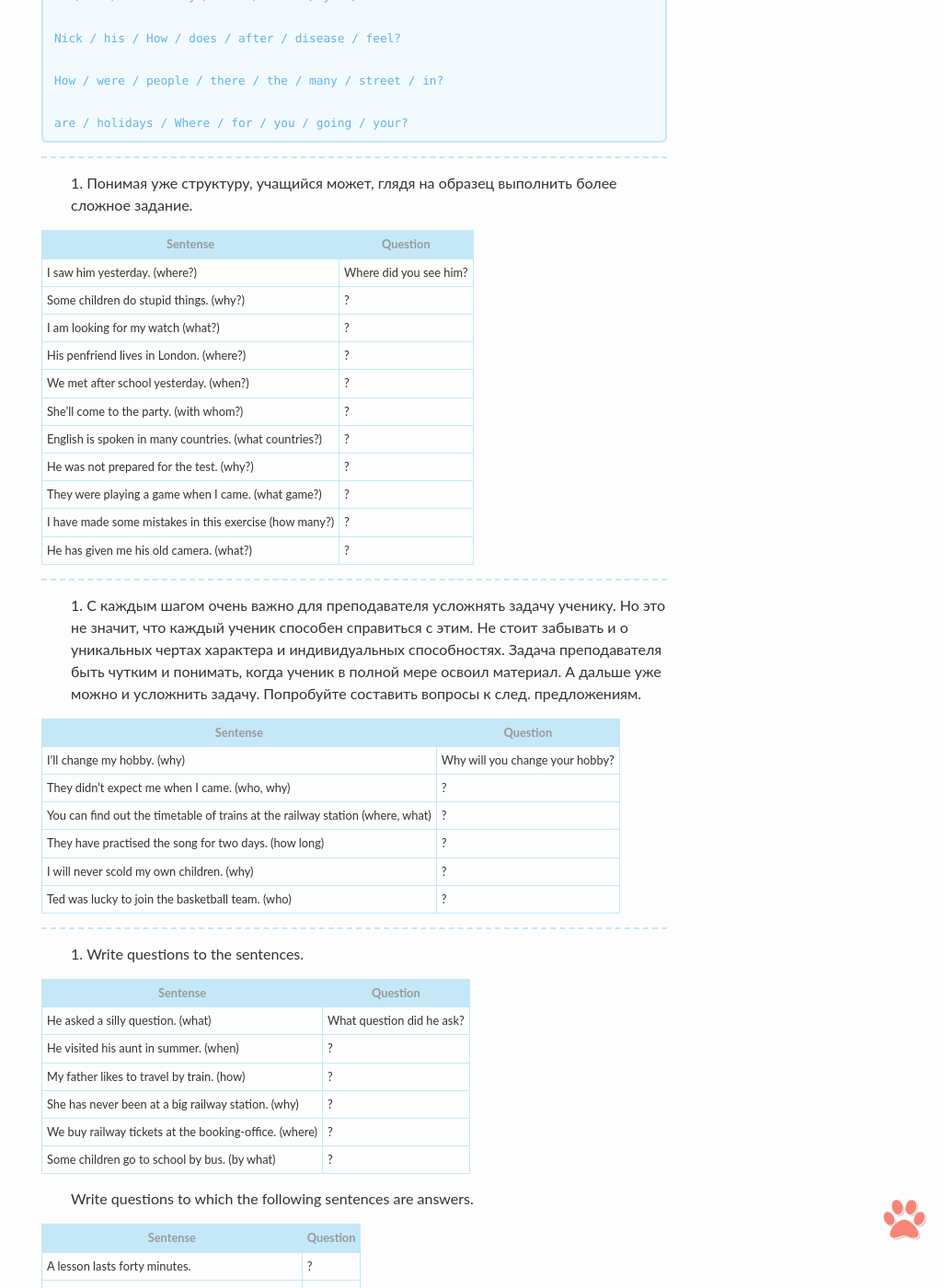
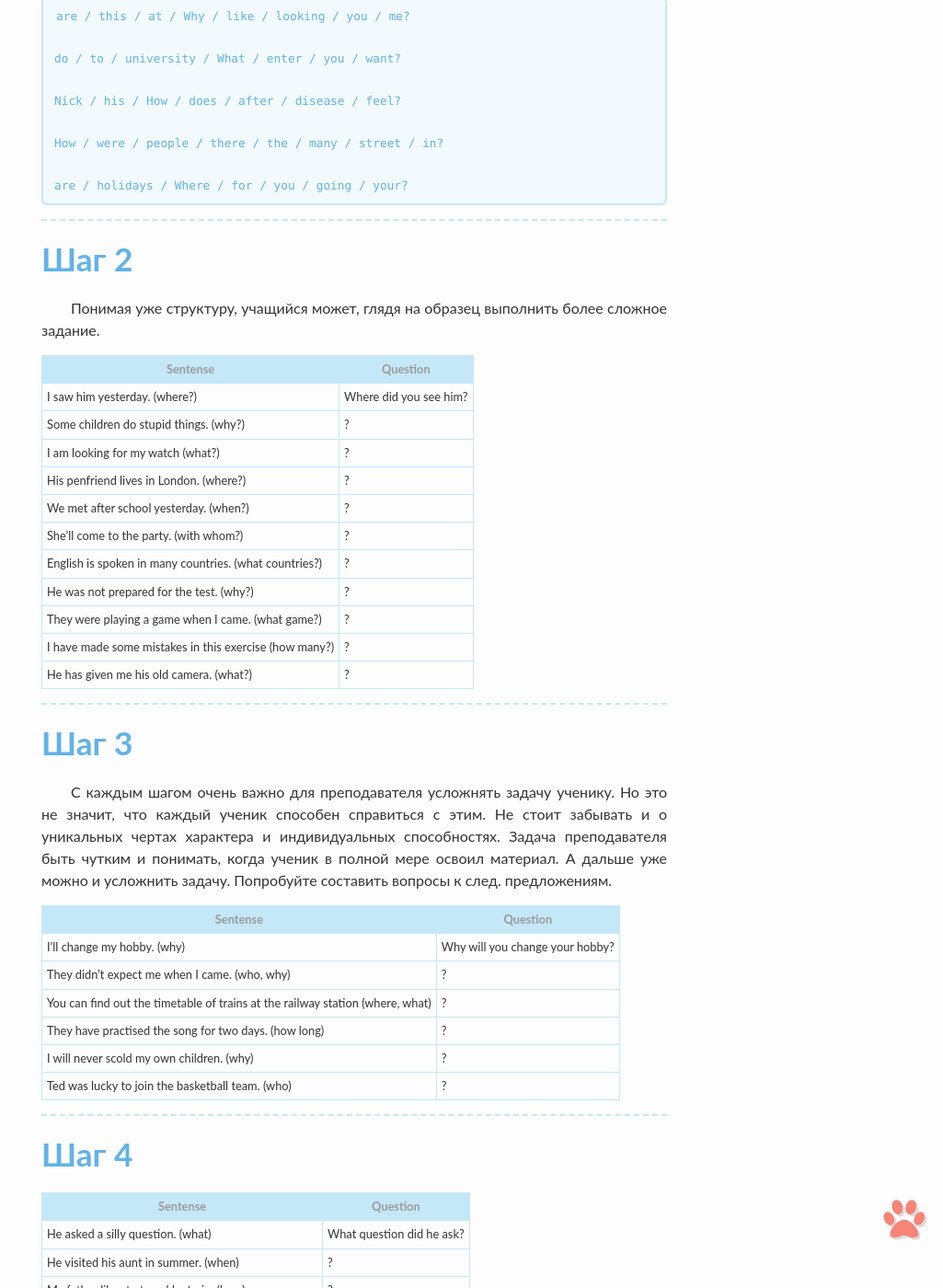
Before and after one commit to lingvobear/lingvobear.github.io, a Jekyll site: the page built from _posts/2018-09-06-english-grammar.md, in a window 1280 px wide and 1400 px high, scrolled down 1557 px. Shown: the whole window at 92% size, without its empty margins (255-1280 px from the left). Built offline with Jekyll 4.4.1, drawn with Linux system fonts in a browser that asks for light colours; comment, search, counter and statistics services are not loaded.

Commit message:
Update 2018-09-06-english-grammar.md

````diff
--- a/_posts/2018-09-06-english-grammar.md
+++ b/_posts/2018-09-06-english-grammar.md
@@ -31,7 +31,9 @@ tags:
 
 <hr>
 
-1. Учащимся дается материал, их задача поработать над структурой. Другими словами это "ЛЕГО". И они потихоньку закладывают первые навыки, как кирпичики, подсознательно закладывая себе саму систему правила.
+# Шаг 1
+
+Учащимся дается материал, их задача поработать над структурой. Другими словами это "ЛЕГО". И они потихоньку закладывают первые навыки, как кирпичики, подсознательно закладывая себе саму систему правила.
 Попробуйте выполнить все упражнения!
 
 ```
@@ -48,8 +50,9 @@ are / holidays / Where / for / you / going / your?
 
 <hr>
 
-2. Понимая уже структуру, учащийся может, глядя на образец выполнить более сложное задание.
+# Шаг 2
 
+Понимая уже структуру, учащийся может, глядя на образец выполнить более сложное задание.
 
 Sentense | Question
 -|-
@@ -67,7 +70,9 @@ He has given me his old camera. (what?) |?
 
 <hr>
 
-3. С каждым шагом очень важно для преподавателя усложнять задачу ученику. Но это не значит, что каждый ученик способен справиться с этим. Не стоит забывать и о уникальных чертах характера и индивидуальных способностях. Задача преподавателя быть чутким и понимать, когда ученик в полной мере освоил материал. А дальше уже можно и усложнить задачу. Попробуйте составить вопросы к след. предложениям.
+# Шаг 3
+
+С каждым шагом очень важно для преподавателя усложнять задачу ученику. Но это не значит, что каждый ученик способен справиться с этим. Не стоит забывать и о уникальных чертах характера и индивидуальных способностях. Задача преподавателя быть чутким и понимать, когда ученик в полной мере освоил материал. А дальше уже можно и усложнить задачу. Попробуйте составить вопросы к след. предложениям.
 
 Sentense | Question
 -|-
@@ -80,7 +85,7 @@ Ted was lucky to join the basketball team. (who) | ?
 
 <hr>
 
-4. Write questions to the sentences.
+# Шаг 4
 
 Sentense | Question
 -|-
````
